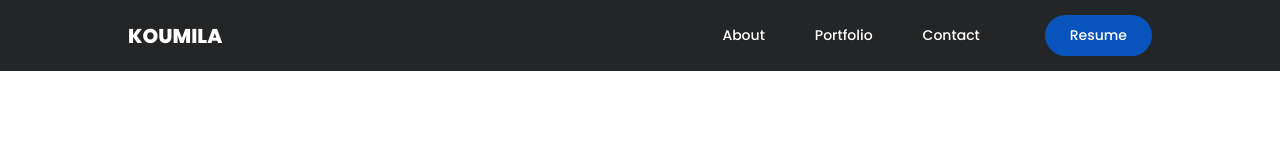
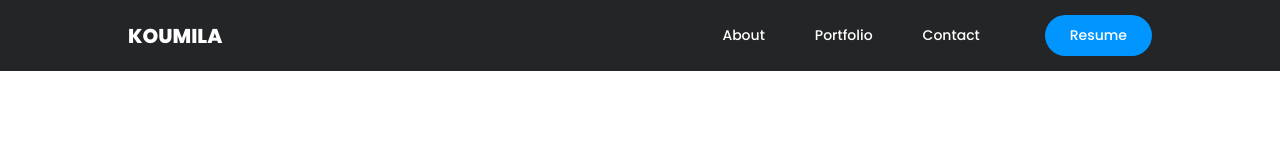
Before and after one commit to cefdev/Portfolio, a website: page index.html in a window 1280 px wide. Drawn offline with Linux system fonts and the light colour scheme.

Commit message:
Changing Tertiary Color's value

```diff
--- a/sass/abstracts/_variables.scss
+++ b/sass/abstracts/_variables.scss
@@ -1,5 +1,5 @@
 // COLORS
 $color-primary: #000000;
 $color-secondary: #242526;
-$color-tertiary: #0854bc;
+$color-tertiary: #0095ff;
 $color-white: #ffffff;
```
Also changed, not shown: css/style.css.
